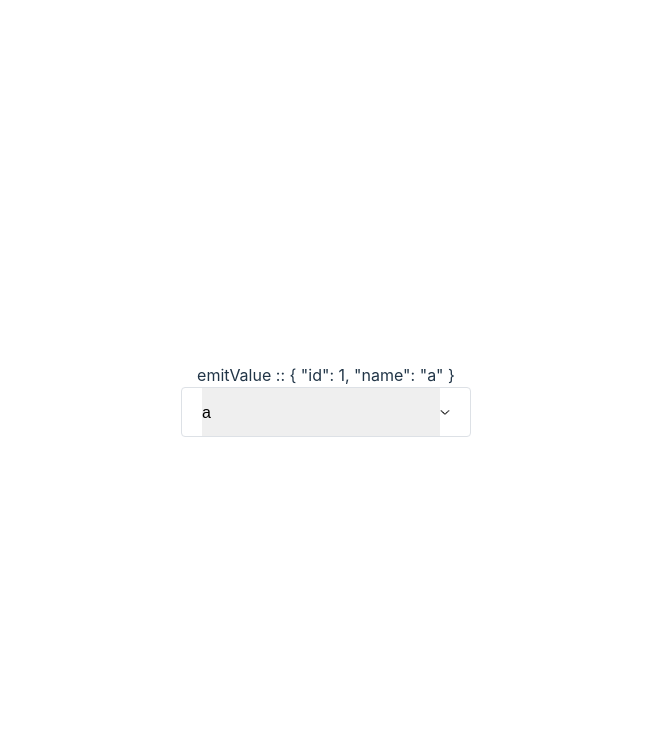
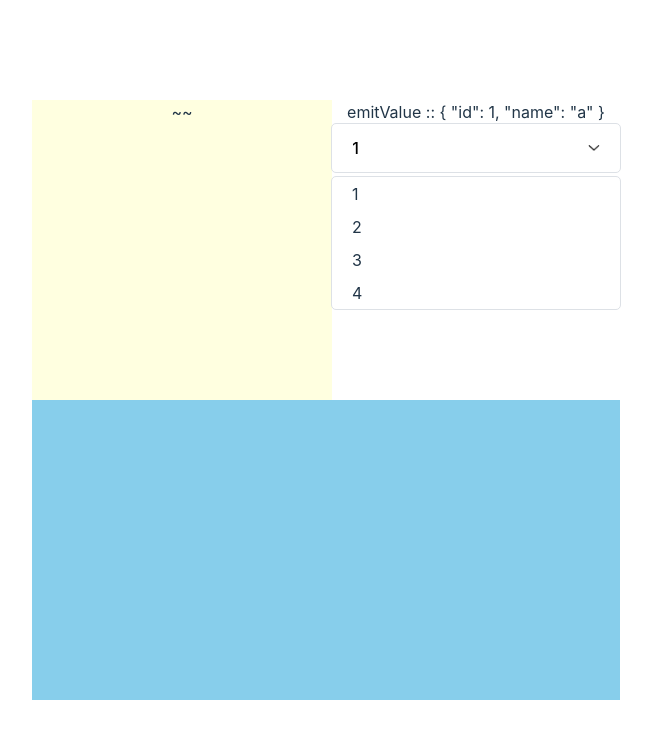
Before and after one commit to fronkker/fronkk, a Vue app: page / in a window 1280 px wide. Shown: the top 738 px of the page, without its empty margins (314-966 px from the left). Built offline with nearby package versions, Linux system fonts and the light colour scheme.

Commit message:
style: option Style 조정

```diff
--- a/src/App.vue
+++ b/src/App.vue
@@ -1,6 +1,10 @@
 <template>
+  <div style="display: flex;">
+    <div style="min-width: 300px; height: 300px; background: lightyellow">
+      ~~
+    </div>
     <div>
-    emitValue :: {{value}}
+      emitValue :: {{ value }}
       <f-select
           label="셀렉트~"
           placeholder="플레이스홀더"
@@ -12,6 +16,7 @@
           :options="options"
       />
     </div>
+  </div>
   <div v-if="false">
     <f-input
         placeholder="sdfdfd"
@@ -22,6 +27,7 @@
         type="password"
     />
   </div>
+  <div style="with: 300px; height: 300px; background: skyblue"/>
 </template>
 
 <script setup>
@@ -30,7 +36,7 @@ import {ref} from "vue";
 import FSelect from "./components/FSelect.vue";
 
 // const value = ref(1)
-const value = ref({id:1, name: 'a'})
+const value = ref({id: 1, name: 'a'})
 
 const options = [
   {
--- a/src/assets/css/_color.scss
+++ b/src/assets/css/_color.scss
@@ -5,5 +5,7 @@ $error: '#DA0D00';
 // Gray
 $coolGray20: '#DDE1E6';
 
+$surfaceGray: '#f6f6f6';
+
 $gray200: '#C0C8D0';
 $gray500: '#545B70';
--- a/src/components/FSelect.vue
+++ b/src/components/FSelect.vue
@@ -1,19 +1,17 @@
 <template>
+  <div class="entire-container">
+    <button class="f-select-container" @click="onClickSelect">
+        <div>{{ selected }}</div>
 
-  <div class="f-select-container">
-    <select :value="selected" class="f-select" @change="onChange">
-      <option class="f-option"
-              v-for="option of options"
-              :value="option[optionValue]">
-        {{ option[optionLabel] }}
-      </option>
-    </select>
+        <div class="icon-container"/>
+    </button>
 
-    <div class="icon-container">
-
-    </div>
+    <ul v-if="visibleOption" class="f-option-container">
+      <li v-for="option of options" class="f-option">
+        <div class="f-option-label">{{option[optionValue]}}</div>
+      </li>
+    </ul>
   </div>
-
 </template>
 
 <script setup>
@@ -32,6 +30,12 @@ const props = defineProps({
   optionLabel: {type: String, default: 'name'}
 })
 const emit = defineEmits(['update:modelValue'])
+
+const visibleOption = ref(true) //FIXME
+// const visibleOption = ref(false)
+const onClickSelect = () => {
+  visibleOption.value = !visibleOption.value
+}
 
 const selected = ref()
 
@@ -69,29 +73,33 @@ select:focus {
   outline: none;
 }
 
-.f-select-container {
+.entire-container {
   width: 288px;
   height: 48px;
+
+  position: relative;
+}
+
+.f-select-container {
+  width: inherit;
+  height: inherit;
 
   display: flex;
   flex-direction: row;
   align-items: center;
+  justify-content: space-between;
 
-  border: 1px solid #{$coolGray20};
+  background: white;
+  outline: 1px solid #{$coolGray20};
   border-radius: 4px;
 }
 .icon-container {
   width: 12px;
   height: 7px;
 
-  margin-right: 20px;
-
   background: url('../assets/img/arrow_down.png') no-repeat center / contain;
 }
-
 .f-select {
-  margin-left: 20px;
-
   width: 100%;
   height: 100%;
 
@@ -99,10 +107,35 @@ select:focus {
 
   font-size: 16px;
 }
+ul {
+  margin-top: 5px;
+}
+.f-option-container {
+  width: inherit;
+  height: fit-content;
 
+  position: absolute;
+
+  background: white;
+  outline: 1px solid #{$coolGray20};
+  border-radius: 4px;
+
+  list-style:none;
+  padding-left: 0px;
+}
 .f-option {
-  height: 30px;
-  background: pink;
+  height: 33px;
+
+  display: flex;
+  align-items: center;
+  justify-content: left;
+
   cursor: pointer;
 }
+.f-option:hover {
+  background: #{$surfaceGray};
+}
+.f-option-label {
+  padding-left: 20px;
+}
 </style>
```
Lines whose indentation alone changed are shown as unchanged.
